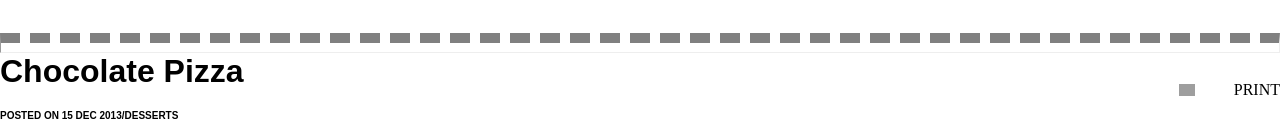
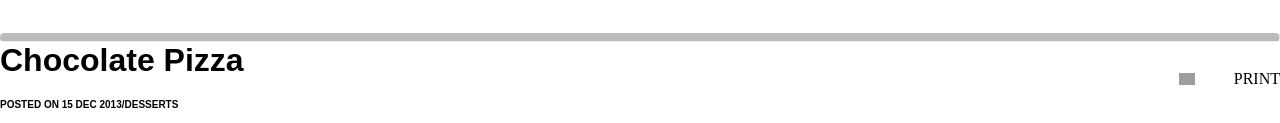
Before and after one commit to Shukri-jallad/chocolate-pizza, a plain HTML site: page index.html in a window 1280 px wide. Shown: the part 321-444 px from the top of the page. Drawn offline with Linux system fonts and the light colour scheme; grey boxes are pictures that could not be loaded.

Commit message:
fixed the hr

```diff
--- a/CSS/stylesheet.css
+++ b/CSS/stylesheet.css
@@ -25,10 +25,11 @@ form input label{
 }
 
 hr {
-    border-top: 10px dashed grey;
-    margin: 10;
-    background-repeat : repeat;
-    height: 20px;
+    background-image: url("/image/hr-img.png");
+    background-repeat: repeat-x;
+    border-top: 0.5em solid #bbb;
+    border-radius: 0.313em;
+
 }
 
 h1 {
```
Also changed, not shown: image/hr-img.png (added), 1 other file.
